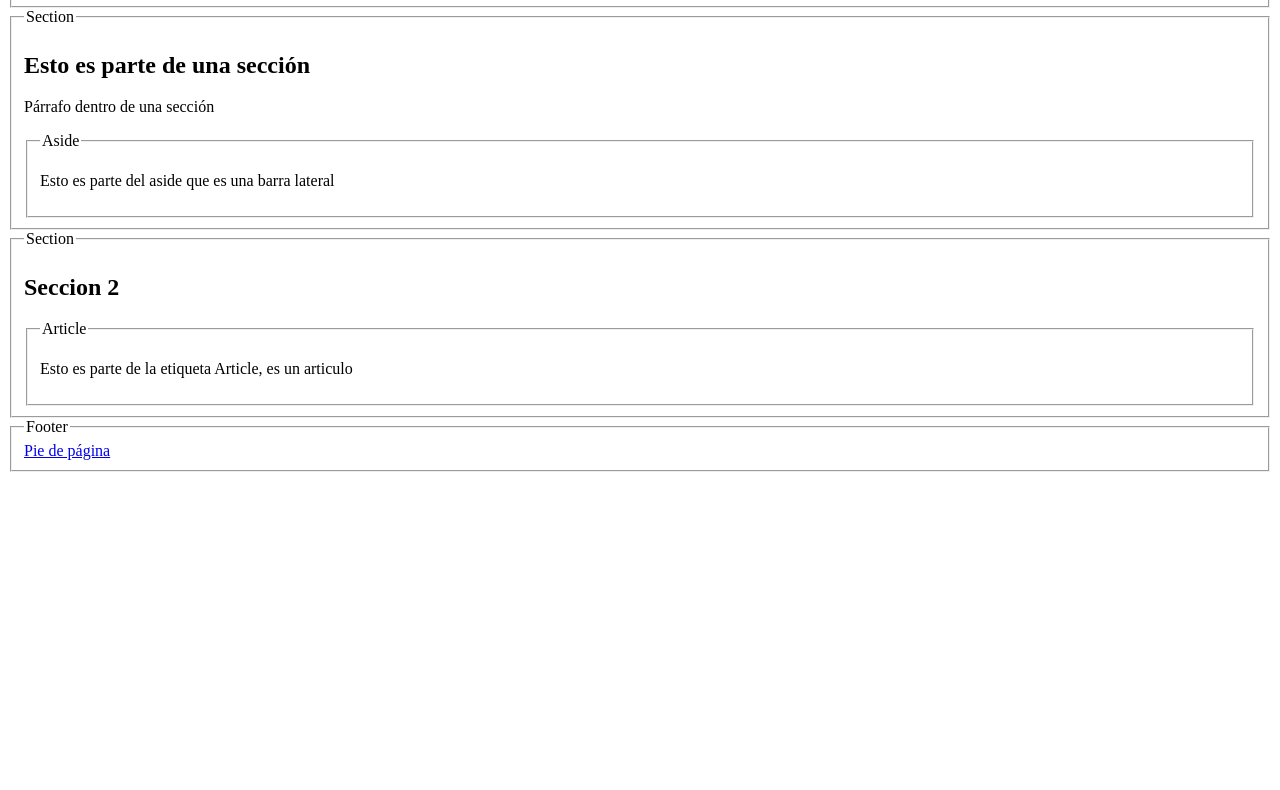
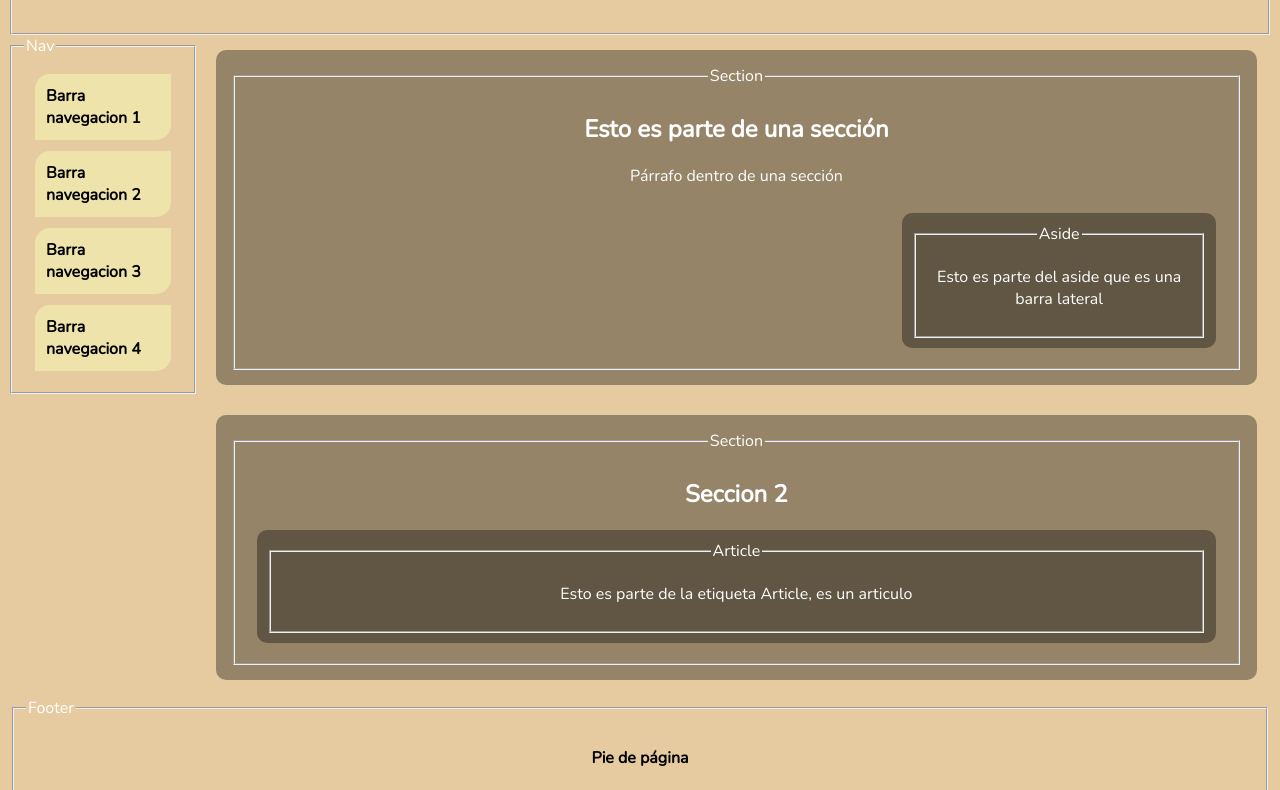
Before and after one commit to patinoroblerojulioashley/patinoroblerojulioashley.github.io, a plain HTML site: page index.html in a window 1280 px wide. Shown: the part 169-959 px from the top of the page. Before the commit the page ends 800 px from the top, so only its background shows below. Drawn offline with nearby package versions, Linux system fonts and the light colour scheme.

Commit message:
Update index.html

```diff
--- a/index.html
+++ b/index.html
@@ -5,13 +5,98 @@
     <meta http-equiv="X-UA-Compatible" content="IE=edge">
     <meta name="viewport" content="width=device-width, initial-scale=1.0">
     <title>Elementos semanticos</title>
-    <link href="./css/estilos.css" rel="stylesheet"/>
     <!---->
     <link rel="preconnect" href="https://fonts.googleapis.com">
 <link rel="preconnect" href="https://fonts.gstatic.com" crossorigin>
 <link href="https://fonts.googleapis.com/css2?family=Nunito:wght@300&display=swap" rel="stylesheet">
     <!---->
+    <style>
+        body{
+        background-color:#E5CB9F;
+        font-family: Nunito;
+        color: white;
+        }
+
+        header{
+        text-align: center;
+        font-size: 25px;
+        }
+
+        nav{
+        width: 15%;
+        float: left;
+        }
+        nav a{
+            background-color:#EEE4AB ;
+            border-radius: 15px 0 15px 0;
+            color: black;
+            text-decoration: none;
+            margin: 11px;
+            padding: 11px;
+            display: block;
+            font-weight: bold;
+            font-size: 16px;
+        }
+        nav a:hover{
+            background-color:rgba(243, 239, 216, 0.624);
+            color: whitesmoke;
+        }
+
+        section{
+            margin: 15px;
+            padding: 15px;
+        float: right;
+        width: 80%;
+        background-color: #00000059;
+        border-radius: 10px;
+        box-shadow: 1px, #00000059;
+        text-align: center;
+        }
+
+        aside{
+        float: right;
+        border-radius: 10px;
+        background-color: #00000059;
+        border-radius: 10px;
+        box-shadow: 1px, #00000059;
+        width: 30%;
+        padding: 10px;
+        margin: 10px;
+        }
+
+        article{
+
+        border-radius: 10px;
+        }
+        footer{
+        clear: both;
+        padding: 2px;
+        }
+        footer a{
+            color: black;
+            text-decoration: none;
+            margin: 11px;
+            padding: 11px;
+            display: block;
+            font-weight: bold;
+            font-size: 16px;
+            text-align: center;
+        }
+        footer a:hover{
+        color:whitesmoke;
+        background-color: #99896c9d;
+        }
+        article{
+            border-radius: 10px;
+        background-color: #00000059;
+        border-radius: 10px;
+        box-shadow: 1px, #00000059;
+        padding: 10px;
+        margin: 10px;
+        }
+        </style>
 </head>
+
 <body>
     <header><!--cabecero-->
     <fieldset>
```
